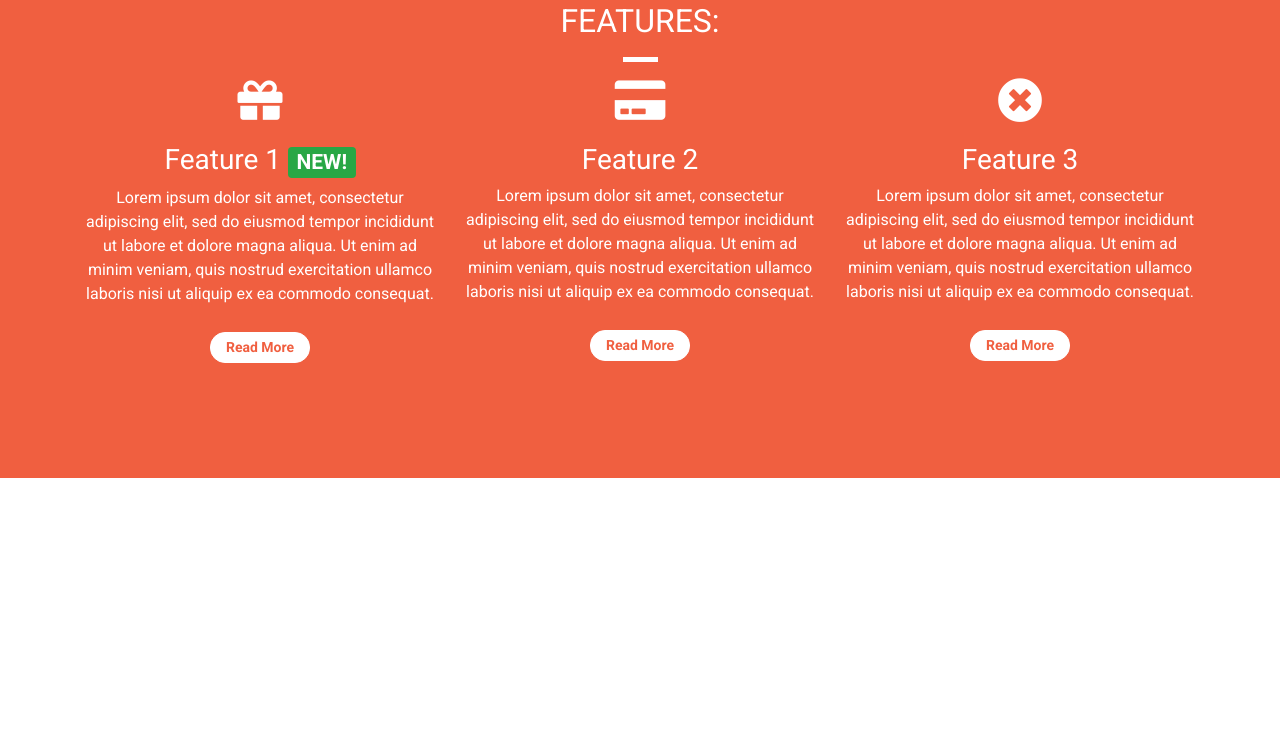
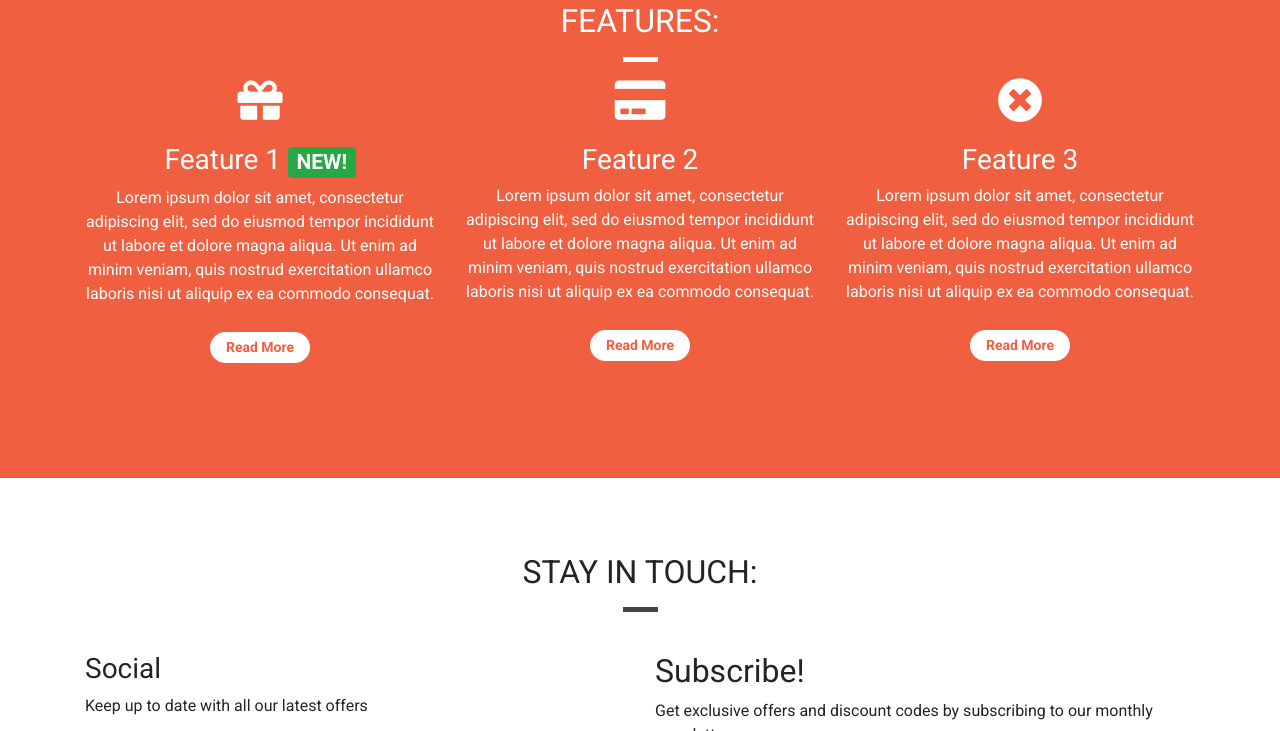
Before and after one commit to ellis882/whiskey-drop, a plain HTML site: page index.html in a window 1280 px wide. Shown: the part 1245-1976 px from the top of the page. Before the commit the page ends 1723 px from the top, so only its background shows below. Drawn offline with nearby package versions, Linux system fonts and the light colour scheme.

Commit message:
added boilerplate code for footer

```diff
--- a/index.html
+++ b/index.html
@@ -105,7 +105,7 @@
                             <div class="media-body">
                                 <blockquote class="blockquote">
                                     <p>I haven't been sober for months!</p>
-                                    <p>- Jane Doe</p>
+                                    <p>- John Doe</p>
                                 </blockquote>
                             </div>
                         </div>
@@ -153,6 +153,32 @@
             <!-- /.features -->
         </div>
     </div>
+        <!-- Footer -->
+    <footer class="container-wrapper">
+        <div class="container quotes-container content-container">
+        <section class="footer">
+            <div class="row">
+            <div class="col-12 page-header mb-4">
+                <h2 class="text-uppercase">Stay in touch:</h2>
+                <hr class="block-divider block-divider--short">
+            </div>
+        </div>
+        <div class="row">
+            <div class="col-12 col-md-6">
+            <h3>Social</h3>
+            <p>Keep up to date with all our latest offers</p>
+            <a href="#" target="_blank"><i class="fab fa-facebook-square"></i> Follow us on Facebook!</a>
+            </div>
+            <div class="col-12 col-md-6">
+            <h2>Subscribe!</h2>
+            <p>Get exclusive offers and discount codes by subscribing to our monthly newsletter</p>
+            <!-- Mailchimp signup form here -->
+            </div>
+        </div>
+        </section>
+    </div>
+    </footer>
+        <!-- /.footer -->
 
     <div class="modal" tabindex="-1" role="dialog" id="signUpModal">
         <div class="modal-dialog" role="document">
```
